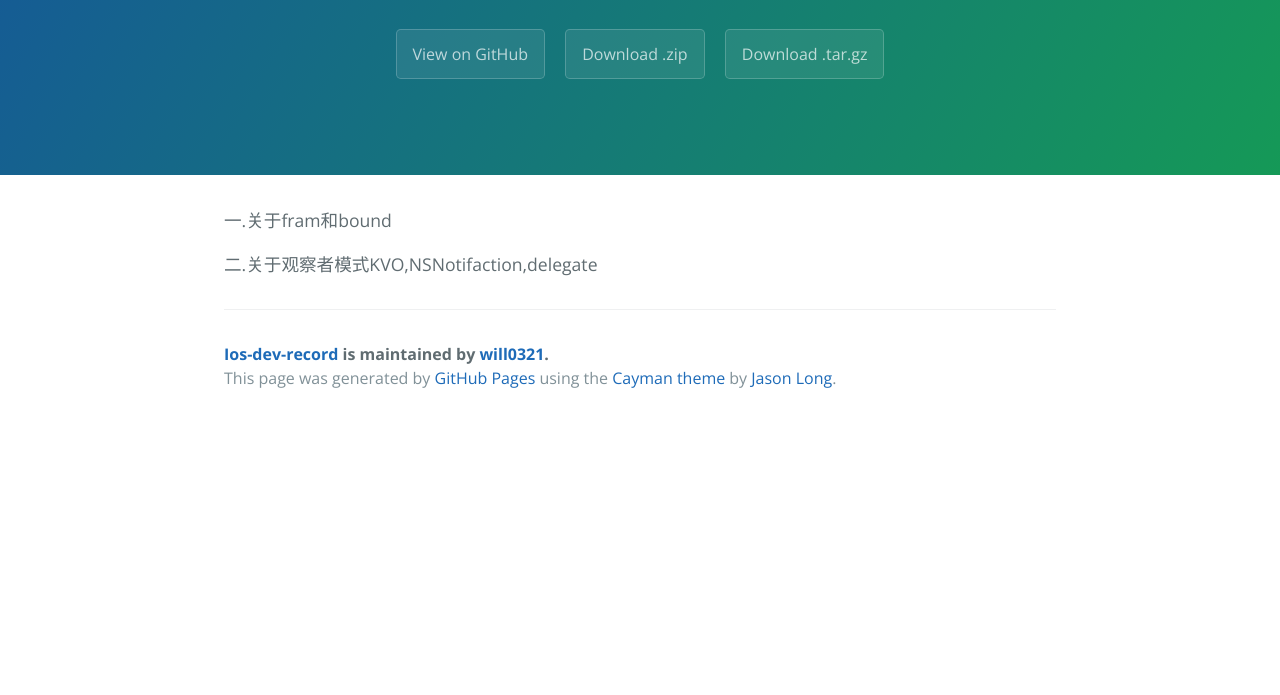
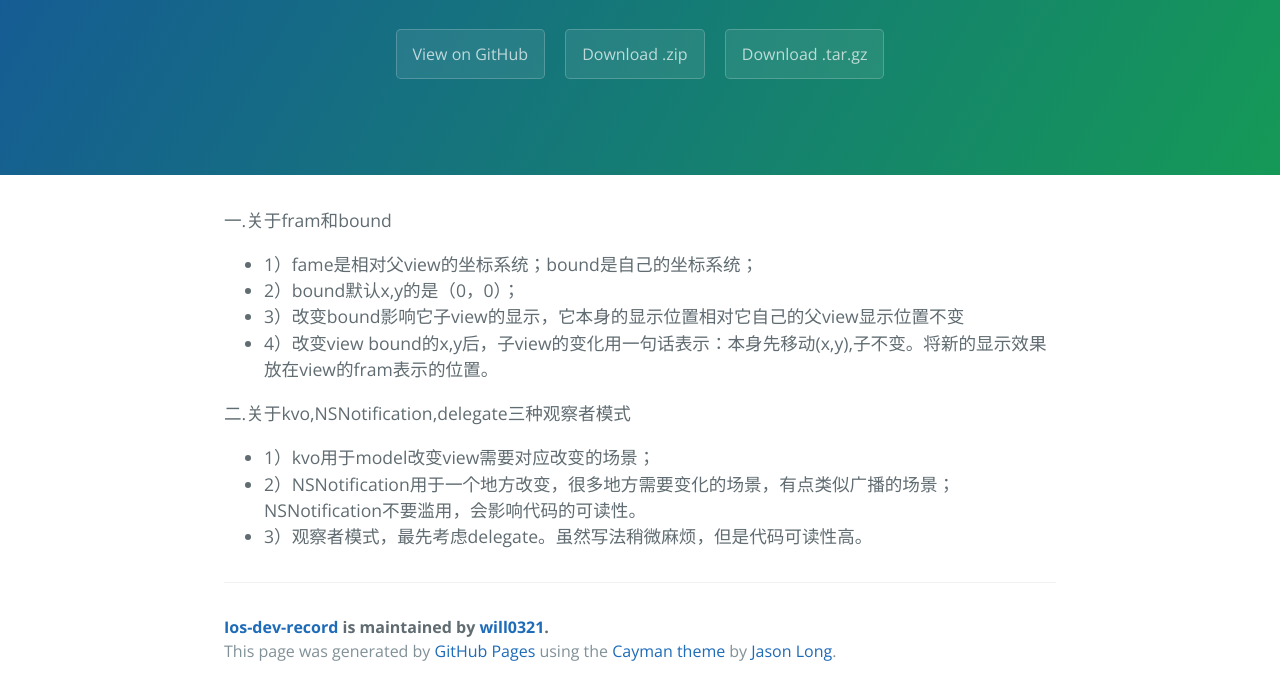
Before and after one commit to will0321/IOS-Dev-Record, a plain HTML site: page index.html in a window 1280 px wide. Shown: the part 208-903 px from the top of the page. Before the commit the page ends 800 px from the top, so only its background shows below. Drawn offline with nearby package versions, Linux system fonts and the light colour scheme.

Commit message:
Create gh-pages branch via GitHub

```diff
--- a/index.html
+++ b/index.html
@@ -21,7 +21,20 @@
     <section class="main-content">
       <p>一.关于fram和bound</p>
 
-<p>二.关于观察者模式KVO,NSNotifaction,delegate</p>
+<ul>
+<li>1）fame是相对父view的坐标系统；bound是自己的坐标系统；</li>
+<li>2）bound默认x,y的是（0，0）；</li>
+<li>3）改变bound影响它子view的显示，它本身的显示位置相对它自己的父view显示位置不变</li>
+<li>4）改变view bound的x,y后，子view的变化用一句话表示：本身先移动(x,y),子不变。将新的显示效果放在view的fram表示的位置。</li>
+</ul>
+
+<p>二.关于kvo,NSNotification,delegate三种观察者模式</p>
+
+<ul>
+<li>1）kvo用于model改变view需要对应改变的场景；</li>
+<li>2）NSNotification用于一个地方改变，很多地方需要变化的场景，有点类似广播的场景；NSNotification不要滥用，会影响代码的可读性。</li>
+<li>3）观察者模式，最先考虑delegate。虽然写法稍微麻烦，但是代码可读性高。</li>
+</ul>
 
       <footer class="site-footer">
         <span class="site-footer-owner"><a href="https://github.com/will0321/IOS-Dev-Record">Ios-dev-record</a> is maintained by <a href="https://github.com/will0321">will0321</a>.</span>
--- a/params.json
+++ b/params.json
@@ -1 +1 @@
-{"name":"Ios-dev-record","tagline":"iOS开发过程中的一些纪录","body":"一.关于fram和bound\r\n\r\n二.关于观察者模式KVO,NSNotifaction,delegate","google":"","note":"Don't delete this file! It's used internally to help with page regeneration."}
+{"name":"Ios-dev-record","tagline":"iOS开发过程中的一些纪录","body":"一.关于fram和bound\r\n* 1）fame是相对父view的坐标系统；bound是自己的坐标系统；\r\n* 2）bound默认x,y的是（0，0）；\r\n* 3）改变bound影响它子view的显示，它本身的显示位置相对它自己的父view显示位置不变\r\n* 4）改变view bound的x,y后，子view的变化用一句话表示：本身先移动(x,y),子不变。将新的显示效果放在view的fram表示的位置。\r\n\r\n\r\n二.关于kvo,NSNotification,delegate三种观察者模式\r\n* 1）kvo用于model改变view需要对应改变的场景；\r\n* 2）NSNotification用于一个地方改变，很多地方需要变化的场景，有点类似广播的场景；NSNotification不要滥用，会影响代码的可读性。\r\n* 3）观察者模式，最先考虑delegate。虽然写法稍微麻烦，但是代码可读性高。","google":"","note":"Don't delete this file! It's used internally to help with page regeneration."}
```
